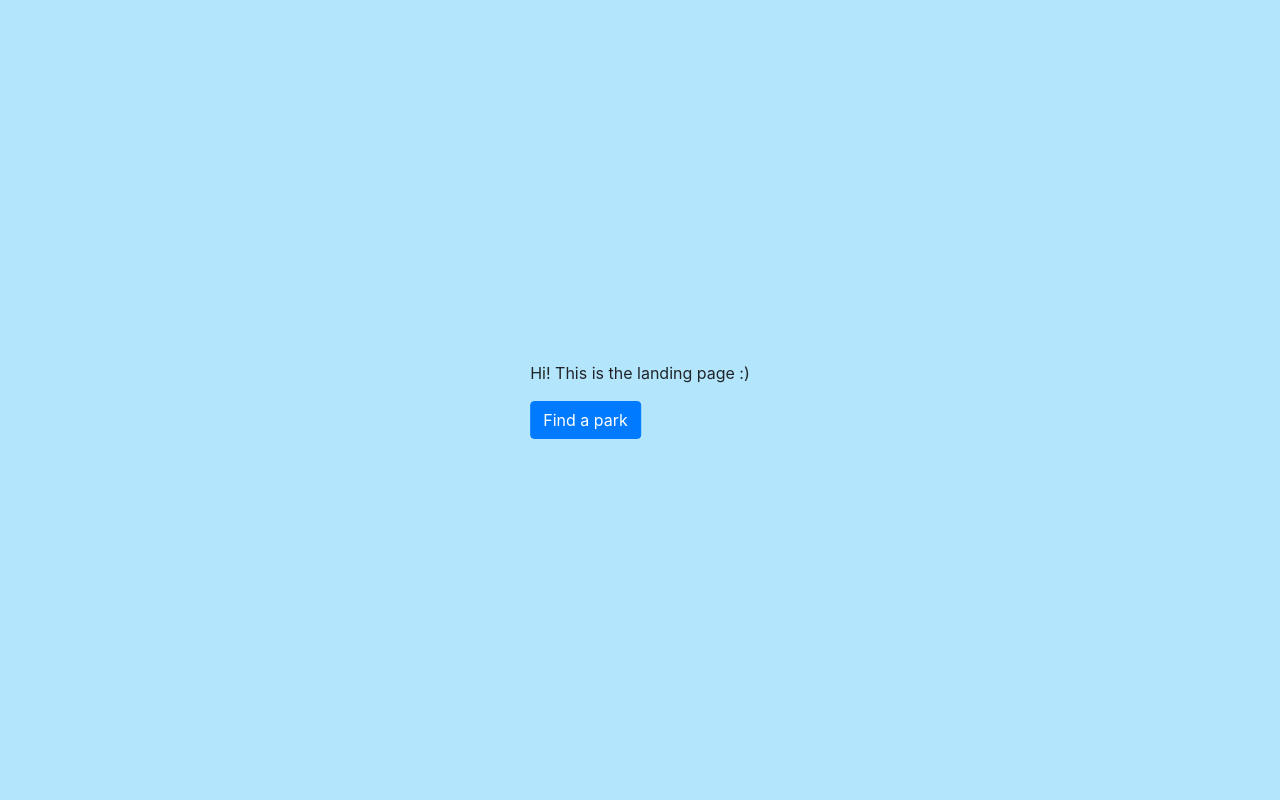
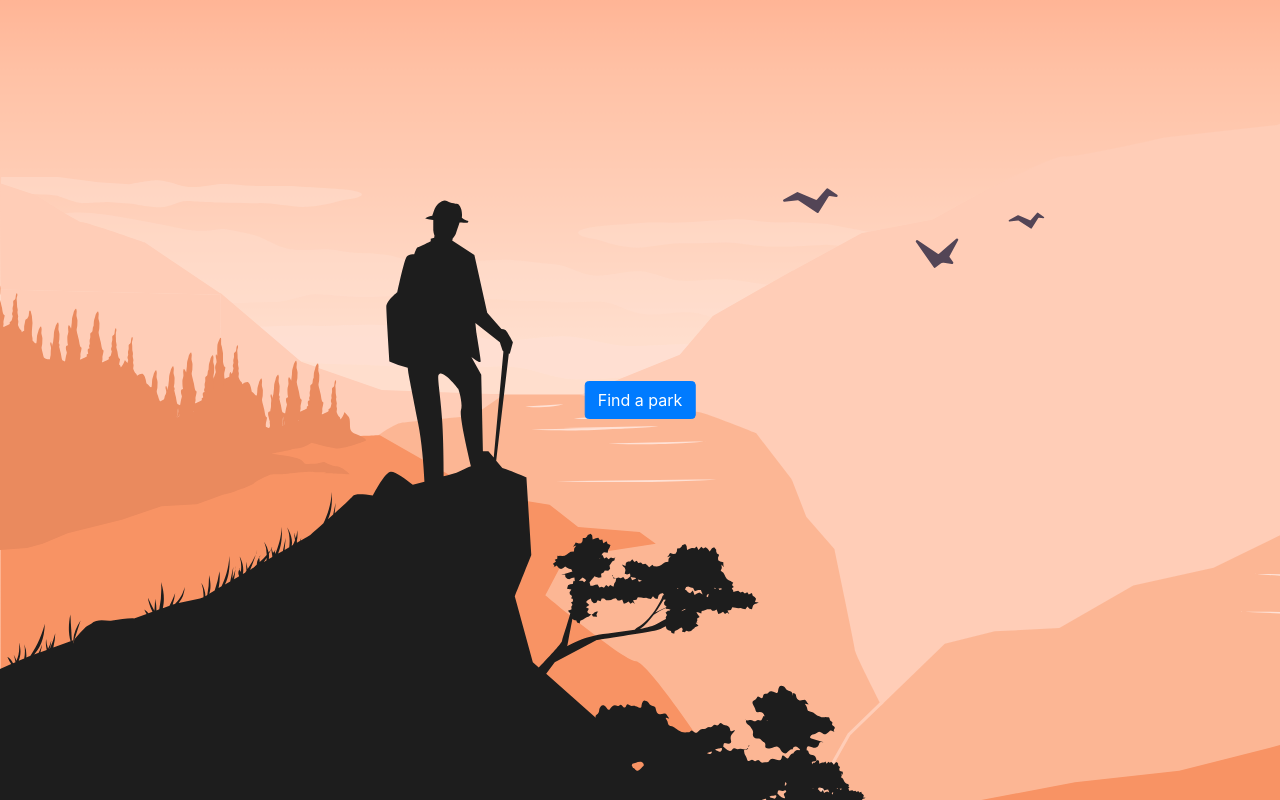
Before and after one commit to eunicornbread/NPSInfoKiosk, a React (Create React App) app: page / in a window 1280 px wide. Built offline with nearby package versions, Linux system fonts and the light colour scheme.

Commit message:
Finish landing page background. Image from freepik and modified with adobe illutrator

```diff
--- a/src/App.css
+++ b/src/App.css
@@ -1,6 +1,8 @@
 .main {
   height: 100vh;
-  background-color: #B3E5FC;
+  background-image: url('./landing-page.svg');
+  background-repeat: no-repeat;
+  background-size: auto 100%;
   position: relative;
 }
 
--- a/src/App.js
+++ b/src/App.js
@@ -14,7 +14,6 @@ class App extends Component {
       <>
         <div className="main">
           <div className="content">
-            <p>Hi! This is the landing page :)</p>
             <NavLink to="/search">
               <button type="button" className="btn btn-primary">Find a park</button>
             </NavLink>
--- a/src/park.js
+++ b/src/park.js
@@ -5,6 +5,22 @@ import axios from 'axios';
 class Park extends Component {
 	constructor(props) {
 		super(props);
+
+		// get parks
+		axios.get("https://developer.nps.gov/api/v1/parks", {
+			params: {
+				parkCode: this.props.match.params.parkCode,
+				limit: 19,
+				api_key: process.env.REACT_APP_API_KEY
+			}
+		})
+		.then(res => {
+			console.log(res.data.data);
+		})
+		.catch(error => {
+			console.log(error);
+		});
+
 
 	/*
 		// get alerts
@@ -98,20 +114,7 @@ class Park extends Component {
 			console.log(error);
 		});
 
-		// get parks
-		axios.get("https://developer.nps.gov/api/v1/parks", {
-			params: {
-				parkCode: this.props.match.params.parkCode,
-				limit: 19,
-				api_key: process.env.REACT_APP_API_KEY
-			}
-		})
-		.then(res => {
-			console.log(res.data.data);
-		})
-		.catch(error => {
-			console.log(error);
-		});
+
 
 		// get people
 		axios.get("https://developer.nps.gov/api/v1/people", {
--- a/src/search.css
+++ b/src/search.css
@@ -2,7 +2,8 @@
 
 .wrapper {
 	position: relative;
-	background-color: #E0F2F1;
+	/*background-color: #E0F2F1;*/
+	background-color: #BBDED6;
 	min-height: 100vh;
 	height: 100%;
 }
@@ -189,7 +190,7 @@
 }
 
 #state-filter-option::after, #state-filter-option::before {
-	margin-left: -100px;
+	margin-left: -75px;
 }
 
 #desig-filter-option::after, #desig-filter-option::before {
--- a/src/search.js
+++ b/src/search.js
@@ -24,6 +24,7 @@ class Search extends Component {
 		this.handleStateCollapse = this.handleStateCollapse.bind(this);
 		this.handleDesigCollapse = this.handleDesigCollapse.bind(this);
 		this.handleSearchCollapse = this.handleSearchCollapse.bind(this);
+		this.handleClickOutside = this.handleClickOutside.bind(this);
 
 		// convert the json file to key value pair
 		var map = new Map();
@@ -38,8 +39,17 @@ class Search extends Component {
 			desigArray: [],
 			desigFilter: []
 		};
+	}
 
-		window.addEventListener('click', event => {
+	componentDidMount() {
+		window.addEventListener('click', this.handleClickOutside, false);
+	}
+
+	componentWillUnmount() {
+		window.removeEventListener('click', this.handleClickOutside, false);
+	}
+
+	handleClickOutside(event) {
 		if (!document.getElementById('state-filter-wrapper').contains(event.target)) {
 			document.getElementById('state-filter-option').classList.remove('show');
 			document.getElementById('state-collapse').classList.remove('rotate-90');
@@ -57,11 +67,6 @@ class Search extends Component {
 			document.getElementById('search-collapse').classList.remove('rotate-90');
 			document.getElementById('search-wrapper').classList.remove('expand-sm');
 		}
-		});
-	}
-
-	componentDidMount() {
-
 	}
 
 	handleCollapse(event) {
```
Also changed, not shown: src/landing-page.svg (added). Lines whose indentation alone changed are shown as unchanged.
